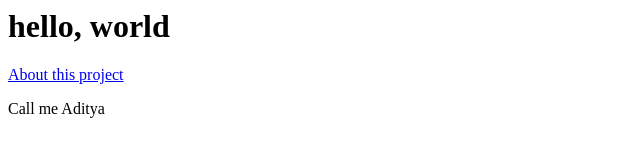
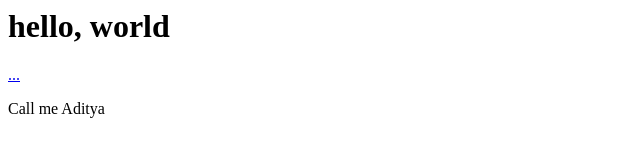
Before and after one commit to AcharyaAditya/website, a plain HTML site: page index.html in a window 1280 px wide. Shown: the whole page, without its empty margins (0-640 px from the left). Drawn offline with Linux system fonts and the light colour scheme.

Commit message:
Add link to tutorial title

```diff
--- a/index.html
+++ b/index.html
@@ -5,7 +5,7 @@
 	</head>
 	<body>
 		<h1>hello, world</h1>
-		<a href="about.html">About this project</a>
+		<a href="http://learnenough.com/git-tutorial">...</a>
 		<p> Call me Aditya <p>
 		<img src="images/breaching_whale.jpg />
 	</body>
```
